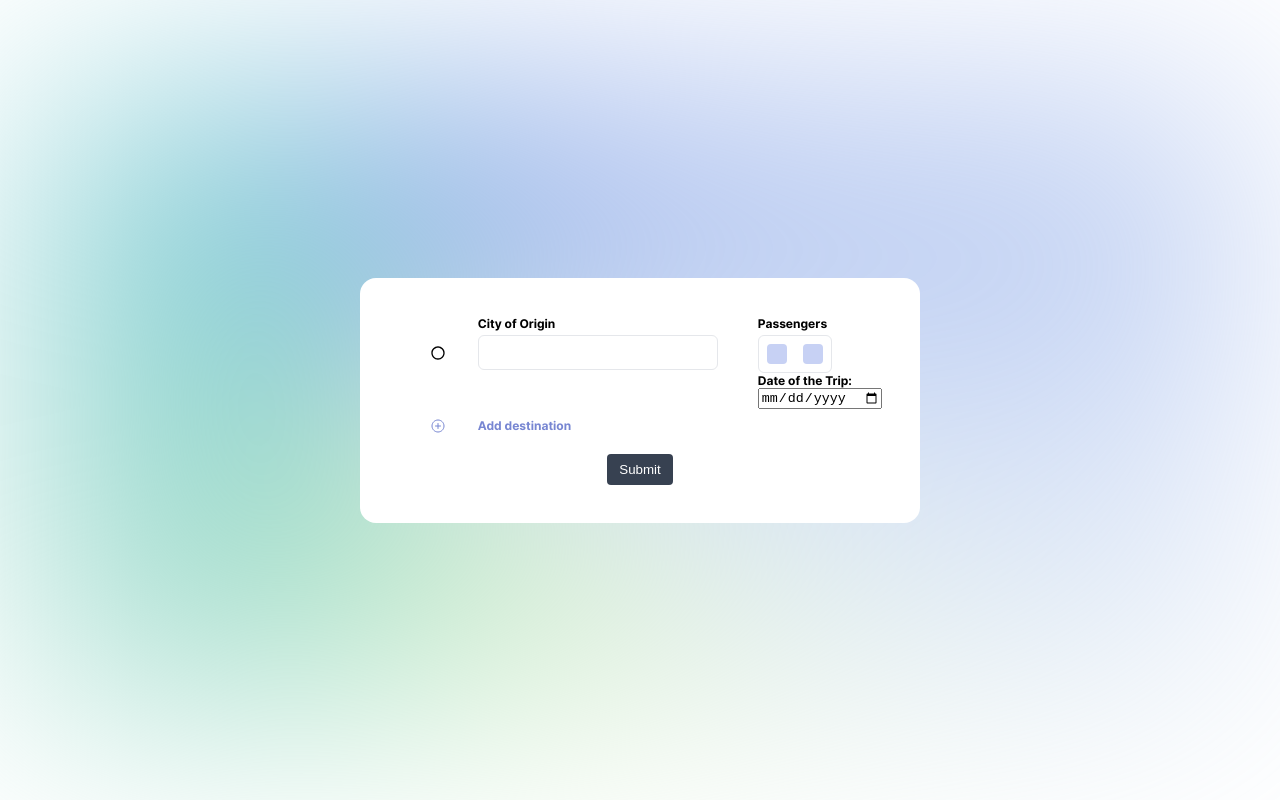
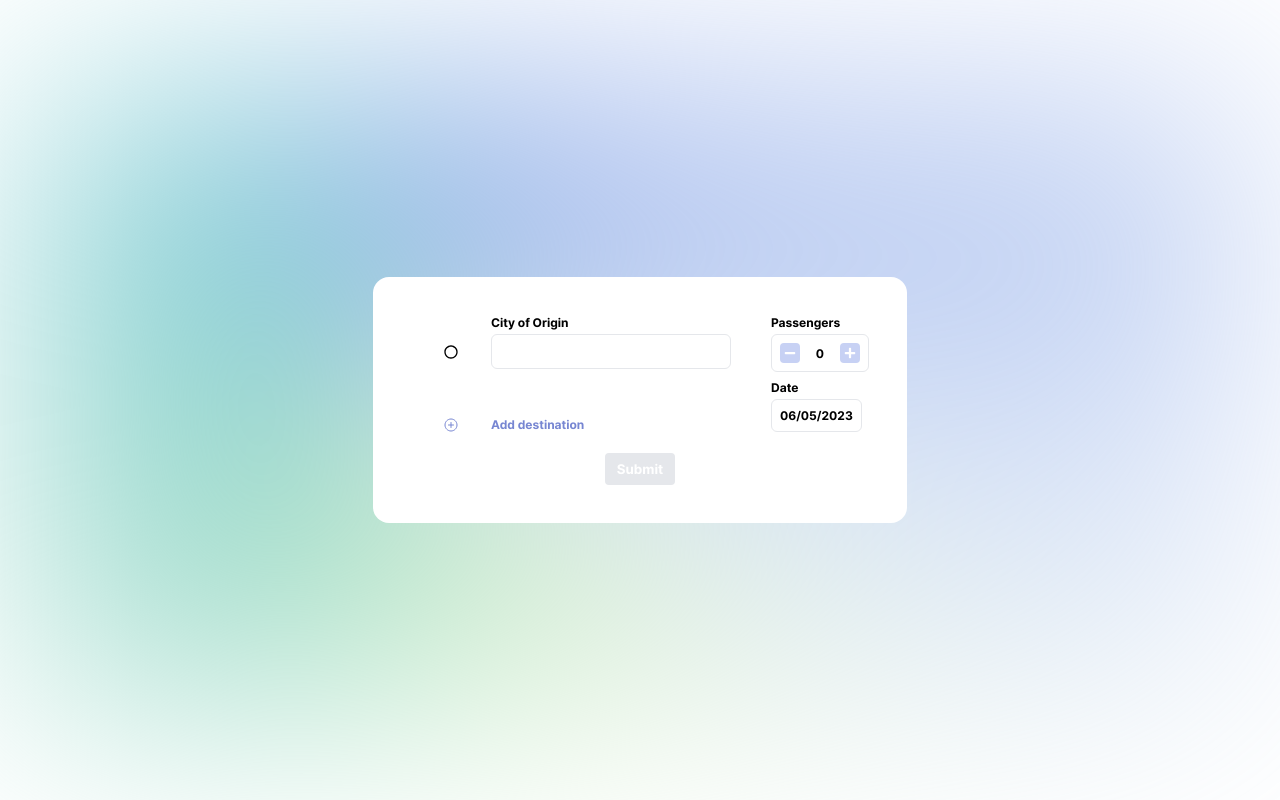
Before and after one commit to sbeuran/travel-buddy, a React (Create React App) app: page / in a window 1280 px wide. Built offline with nearby package versions, Linux system fonts and the light colour scheme.

Commit message:
working for form

```diff
--- a/package.json
+++ b/package.json
@@ -13,11 +13,11 @@
     "@types/react-dom": "^18.2.4",
     "@types/react-router-dom": "^5.3.3",
     "react": "^18.2.0",
+    "react-datepicker": "^4.12.0",
     "react-dom": "^18.2.0",
     "react-icons": "^4.9.0",
     "react-router-dom": "^6.11.2",
     "react-scripts": "^2.1.3",
-    "react-select": "^5.7.3",
     "styled-components": "^6.0.0-rc.3",
     "typescript": "^4.9.5",
     "web-vitals": "^2.1.4"
@@ -49,6 +49,7 @@
     ]
   },
   "devDependencies": {
+    "@types/react-datepicker": "^4.11.2",
     "gh-pages": "^5.0.0"
   }
 }
--- a/src/App.css
+++ b/src/App.css
@@ -68,3 +68,35 @@ body {
   align-items: start;
   margin-left: 40px;
 }
+
+.react-datepicker__header {
+  background-color: white;
+  border-bottom: none;
+}
+
+.react-datepicker {
+  border: 1px solid #C7D1F4;
+  box-shadow: 0px 10px 15px -3px rgba(0, 0, 0, 0.1), 0px 4px 6px -2px rgba(0, 0, 0, 0.05);
+  border-radius: 8px;
+  font-size: 12px;
+  padding: 12px;
+  font-family: InterFont;
+}
+
+.react-datepicker__day--selected {
+  background-color: #C7D1F4;
+  border-radius: 20px;
+}
+
+.react-datepicker__day-name {
+  font-weight: bolder;
+}
+
+.react-datepicker-popper[data-placement^=bottom] .react-datepicker__triangle::after {
+  border: none;
+  color: #C7D1F4;
+}
+
+.react-datepicker-popper[data-placement^=bottom] .react-datepicker__triangle::before {
+  border-bottom-color: #C7D1F4;
+}
--- a/src/components/Button/styled.ts
+++ b/src/components/Button/styled.ts
@@ -6,6 +6,7 @@ export const BaseButton = styled.button`
     padding: 8px 12px;
     border-radius: 4px;
     border: none;
+    font-family: InterFont;
 
     &:disabled {
         background-color: #E5E7EB;
--- /dev/null
+++ b/src/components/Calendar/index.tsx
@@ -0,0 +1,85 @@
+import React, { useState, useEffect, forwardRef } from 'react';
+import DatePicker from 'react-datepicker';
+import { FaArrowCircleLeft, FaArrowCircleRight} from 'react-icons/fa';
+import SelectComponent from '../Select';
+import {
+    Container,
+    Label,
+    DateContainer,
+    CalendarHeader,
+    PrevNextMonth,
+    MonthYear
+} from './styled';
+import "react-datepicker/dist/react-datepicker.css";
+import { getMonth, getYear } from 'date-fns';
+
+interface CalendarProps {
+    value: string
+    onChangeDate: any
+}
+
+function Calendar (props: CalendarProps) {
+    const { value, onChangeDate } = props;
+    const [startDate, setStartDate] = useState(new Date());
+
+    const years = [2023, 2024, 2025, 2026, 2027, 2028, 2029, 2030, 2031, 2032, 2033, 2034];
+    const months = [
+        "JAN",
+        "FEB",
+        "MAR",
+        "APR",
+        "MAY",
+        "JUN",
+        "JUL",
+        "AUG",
+        "SEP",
+        "OCT",
+        "NOV",
+        "DEC",
+    ];
+
+    const handleChange = (date: Date) => {
+        onChangeDate(date.toString());
+    }
+
+    const CustomInput = forwardRef(({value, onClick}: any, ref) =>
+        <DateContainer onClick={onClick} >
+            {value}
+        </DateContainer>
+    );
+
+    useEffect(() => {
+        const date = value ? new Date(value) : new Date();
+        setStartDate(date);
+        onChangeDate(date.toString());
+    }, [value])
+
+    return (
+        <Container>
+            <Label>Date</Label>
+            <DatePicker
+                customInput={<CustomInput />}
+                renderCustomHeader={({
+                    date,
+                    changeYear,
+                    changeMonth,
+                    decreaseMonth,
+                    increaseMonth,
+                }) =>
+                    <CalendarHeader>
+                        <PrevNextMonth onClick={decreaseMonth} ><FaArrowCircleLeft /></PrevNextMonth>
+                        <MonthYear>
+                            <SelectComponent value={months[getMonth(date)]} onChange={changeMonth} options={months} />
+                            <SelectComponent value={getYear(date)} onChange={changeYear} options={years} />
+                        </MonthYear>
+                        <PrevNextMonth onClick={increaseMonth}><FaArrowCircleRight /></PrevNextMonth>
+                    </CalendarHeader>
+                }
+                selected={startDate}
+                onChange={handleChange}
+            />
+        </Container>
+    );
+}
+
+export default Calendar;
--- /dev/null
+++ b/src/components/Calendar/styled.ts
@@ -0,0 +1,32 @@
+import styled from 'styled-components';
+
+export const Container = styled.div`
+
+`
+export const MonthYear = styled.div`
+    display: flex;
+`
+
+export const Label = styled.div`
+    margin-bottom: 4px;
+`;
+
+export const DateContainer = styled.div`
+    border: 1px solid #E5E7EB;
+    border-radius: 6px;
+    padding: 8px;
+`
+
+export const CalendarHeader = styled.div`
+    display: flex;
+    align-items: center;
+    justify-content: space-between;
+    padding: 0 8px;
+`;
+
+export const PrevNextMonth = styled.div`
+    font-size: 16px;
+`
+
+export const Select = styled.div``
+export const Option = styled.div``
--- a/src/components/Passengers/index.tsx
+++ b/src/components/Passengers/index.tsx
@@ -16,16 +16,32 @@ interface PassengersProps {
 
 function Passengers (props: PassengersProps) {
     const { value, onChange } = props;
+    const [error, setError] = useState(false);
+
+    const onChangeNum = (increase: boolean) => {
+        if (increase) {
+            const count = value ? parseInt(value) : 0;
+            onChange((count + 1).toString())
+            setError(false)
+        } else {
+            if (value && parseInt(value) > 0) {
+                onChange((parseInt(value) - 1).toString())
+            } else {
+                setError(true)
+            }
+
+        }
+    }
 
     return (
         <Container>
             <Label>Passengers</Label>
-            <Select error={false}>
-                <Button></Button>
-                <Number>{value}</Number>
-                <Button></Button>
+            <Select error={error}>
+                <Button onClick={() => onChangeNum(false)}><FaMinus /></Button>
+                <Number>{value ? value : 0}</Number>
+                <Button onClick={() => onChangeNum(true)}><FaPlus /></Button>
             </Select>
-            <ErrorText error={false}>Select passengers</ErrorText>
+            <ErrorText error={error}>Select passengers</ErrorText>
         </Container>
     );
 }
--- a/src/components/Passengers/styled.ts
+++ b/src/components/Passengers/styled.ts
@@ -5,6 +5,10 @@ interface ErrorProps {
 }
 
 export const Container = styled.div`
+    margin-bottom: 8px;
+    display: flex;
+    flex-direction: column;
+    align-items: start;
 `;
 
 export const Label = styled.div`
@@ -13,7 +17,8 @@ export const Label = styled.div`
 
 export const Select = styled.div<ErrorProps>`
     display: flex;
-    border: 1px solid ${props => !props.error ? '#E5E7EB': '#FF000000'};
+    align-items: center;
+    border: 1px solid ${props => !props.error ? '#E5E7EB': '#FF0000'};
     padding: 8px;
     border-radius: 6px;
 `;
@@ -29,6 +34,9 @@ export const Button = styled.div`
     border-radius: 4px;
     background-color: #C7D1F4;
     color: white;
+    display: flex;
+    align-items: center;
+    justify-content: center;
 
     &:hover {
         background-color: #7786D2;
@@ -37,4 +45,6 @@ export const Button = styled.div`
 
 export const Number = styled.span`
     margin: 0 8px;
+    text-align: center;
+    width: 24px;
 `;
--- /dev/null
+++ b/src/components/Select/index.tsx
@@ -0,0 +1,56 @@
+import React, { useState, useEffect, useRef } from 'react';
+import { Container, OptionContainer, Select, Option, Triangle } from './styled';
+
+interface SelectProps {
+    value: string | number,
+    options: Array<string | number>
+    onChange: any
+}
+
+function SelectComponent (props: SelectProps) {
+    const { value, options, onChange } = props;
+    const [showOptions, setShowOptions] = useState(false);
+
+    function useOutsideAlerter(ref: any) {
+        useEffect(() => {
+          /**
+           * Alert if clicked on outside of element
+           */
+          function handleClickOutside(event: any) {
+            if (ref.current && !ref.current.contains(event.target)) {
+                setShowOptions(false);
+            }
+          }
+          // Bind the event listener
+          document.addEventListener("mousedown", handleClickOutside);
+          return () => {
+            // Unbind the event listener on clean up
+            document.removeEventListener("mousedown", handleClickOutside);
+          };
+        }, [ref]);
+    }
+
+    const wrapperRef = useRef(null);
+    useOutsideAlerter(wrapperRef);
+
+    const onSelect = (option: string | number) => {
+        setShowOptions(false);
+        onChange(option);
+    }
+
+    return (
+        <Container>
+            <Select onClick={() => setShowOptions(true)}>{value}</Select>
+            <OptionContainer ref={wrapperRef} isshown={showOptions}>
+                <Triangle />
+                {
+                    options.map((option, index) =>
+                        <Option key={index} onClick={() => onSelect(options.indexOf(option))}>{option}</Option>
+                    )
+                }
+            </OptionContainer>
+        </Container>
+    );
+}
+
+export default SelectComponent;
--- /dev/null
+++ b/src/components/Select/styled.ts
@@ -0,0 +1,73 @@
+import styled from 'styled-components';
+
+interface ShowProps {
+    isshown: boolean
+}
+
+export const Container = styled.div`
+    position: relative;
+`
+
+export const Select = styled.div`
+    background-color: #C7D1F4;
+    padding: 8px;
+    border-radius: 4px;
+    border: 1px solid #E5E7EB;
+    cursor: pointer;
+`;
+
+export const OptionContainer = styled.div<ShowProps>`
+    position: absolute;
+    top: calc(100% + 8px);
+    display: ${props => props.isshown ? 'flex' : 'none'};
+    border: 1px solid #E5E7EB;
+    background-color: white;
+    flex-direction: column;
+    padding: 4px;
+    border-radius: 4px;
+`;
+export const Option = styled.div`
+    padding: 4px;
+    border-radius: 4px;
+    cursor: pointer;
+
+    &:hover {
+        background-color: #C7D1F4;
+    }
+`;
+
+export const Triangle = styled.div`
+    position: absolute;
+    top: -8px;
+    left: 0px;
+    transform: translate(18px, 0px);
+    margin-top: -8px;
+    margin-left: -4px;
+    width: 0;
+
+    &::before {
+        border-bottom-color: #C7D1F4 !important;
+        top: -1px;
+        border-top: none;
+        box-sizing: content-box;
+        position: absolute;
+        border: 8px solid transparent;
+        height: 0;
+        width: 1px;
+        content: "";
+        z-index: -1;
+        border-width: 8px;
+        left: -8px;
+    }
+
+    &::after {
+        border: none;
+        top: 0;
+        box-sizing: content-box;
+        position: absolute;
+        height: 0;
+        width: 1px;
+        content: "";
+        z-index: -1;
+    }
+`;
--- a/src/pages/HomePage.tsx
+++ b/src/pages/HomePage.tsx
@@ -5,6 +5,7 @@ import SelectCity from '../components/SelectCity';
 import { CITIES } from '../constants/const';
 import AddDestination from '../components/AddDestination';
 import Passengers from '../components/Passengers';
+import Calendar from '../components/Calendar';
 
 function HomePage() {
   const navigate = useNavigate();
@@ -30,14 +31,12 @@ function HomePage() {
 
   useEffect(() => {
     // Simulate asynchronous request for city options
-    const delay = setTimeout(() => {
-      setOriginOptions(filterCities(origin));
-      setIntermediateOptions(filterCities(intermediateCities.join(',')));
-      setDestinationOptions(filterCities(destination));
-    }, 500);
-
-    return () => clearTimeout(delay);
-  }, [origin, intermediateCities, destination]);
+    if (!origin || !destination || !date || !passengers) {
+      setFormError(true);
+    } else {
+      setFormError(false);
+    }
+  }, [origin, destination, date, passengers]);
 
   const filterCities = (keyword: string): string[] => {
     const lowercaseKeyword = keyword.toLowerCase();
@@ -72,8 +71,8 @@ function HomePage() {
     setDestination(value);
   };
 
-  const handleDateChange = (event: React.ChangeEvent<HTMLInputElement>) => {
-    setDate(event.target.value);
+  const handleDateChange = (value: string) => {
+    setDate(value);
   };
 
   const handlePassengersChange = (value: string) => {
@@ -143,19 +142,18 @@ function HomePage() {
               required
             /> */}
             <Passengers value={passengers} onChange={handlePassengersChange} />
-            <label htmlFor="date">Date of the Trip:</label>
+            {/* <label htmlFor="date">Date of the Trip:</label>
             <input
               id="date"
               type="date"
               value={date}
               onChange={handleDateChange}
               required
-            />
+            /> */}
+            <Calendar value={date} onChangeDate={handleDateChange} />
           </div>
         </div>
-        {formError && <p>Please fill in all required fields.</p>}
-
-        <Button type="submit" title='Submit' disabled={false} onClick={() => {}}/>
+        <Button type="submit" title='Submit' disabled={formError} onClick={() => {}}/>
       </form>
     </div>
   );
```
Also changed, not shown: src/components/SelectCity/index.tsx (+7 -1 lines), src/components/SelectCity/styled.ts (+44 -0 lines), 1 other file (tests, documents, lock files or other folders).
